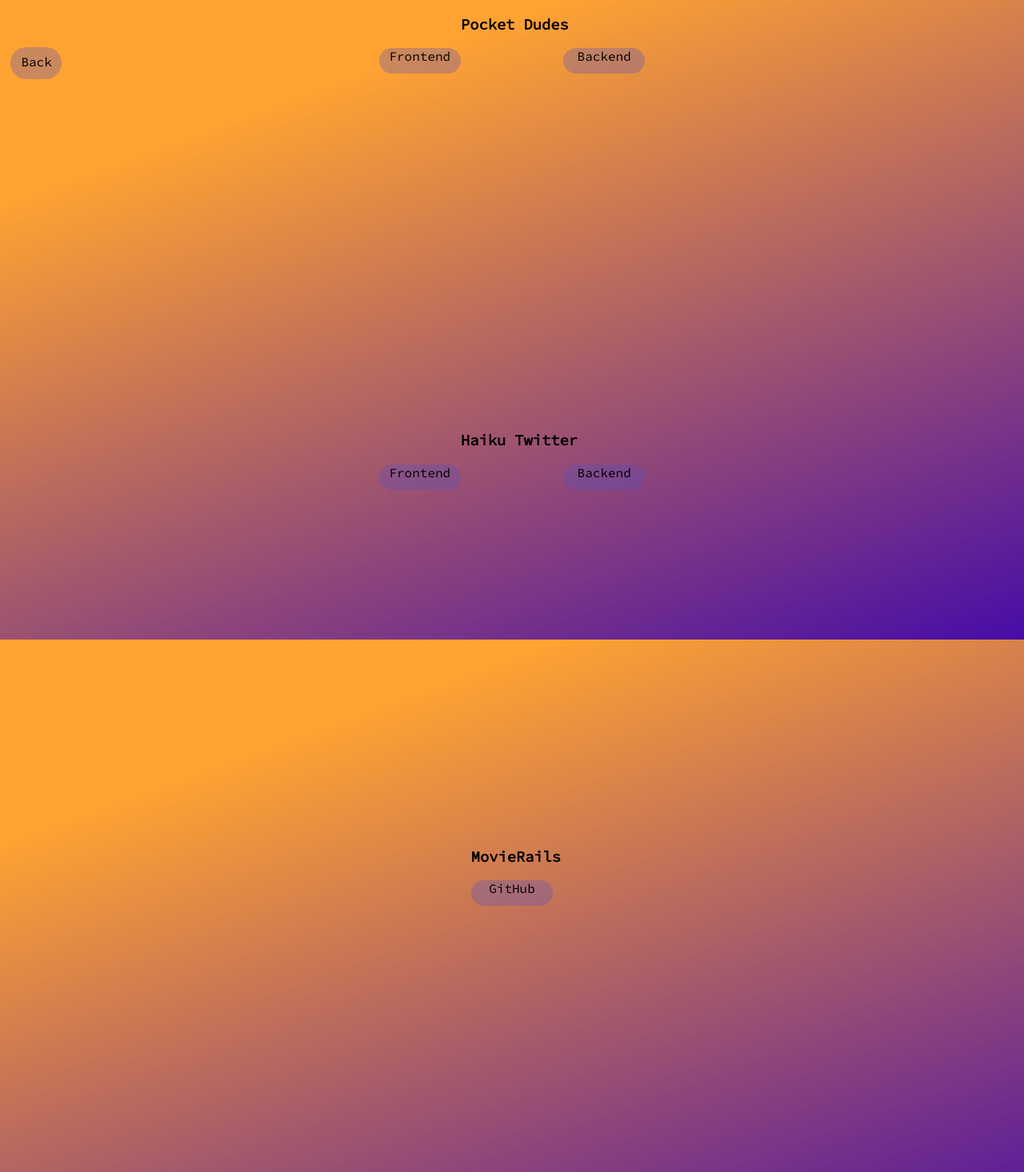
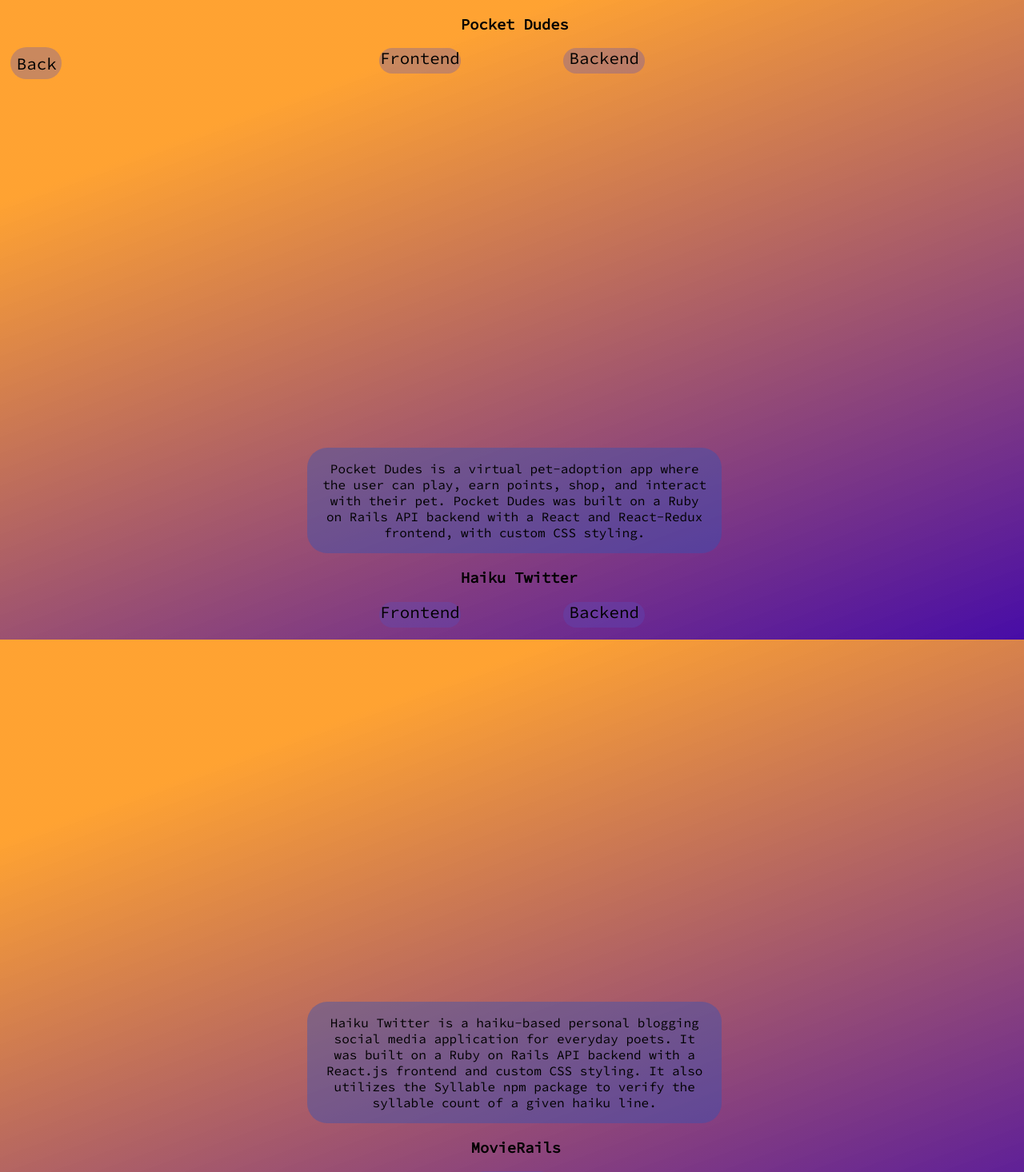
Before and after one commit to dickm19/portfolio, a React (Create React App) app: page /portfolio in a window 1280 px wide. Shown: the top 1466 px of the page at 80% size. Built offline with nearby package versions, Linux system fonts and the light colour scheme.

Commit message:
made it so links open in a new tab on clicking

```diff
--- a/src/Components/Contact.js
+++ b/src/Components/Contact.js
@@ -11,13 +11,13 @@
             </Link><br/>
             <div className='contact'>
                 <div className='gooey'>
-                    <a id='email' href="mailto:maryclairedick@gmail.com">Email Me</a>
+                    <a id='email' target="_blank" href="mailto:maryclairedick@gmail.com">Email Me</a>
                 </div><br/>
                 <div className='gooey'>
-                    <a  id='linkedin' href='https://www.linkedin.com/in/mary-dick/'>LinkedIn </a>
+                    <a  id='linkedin' target="_blank" href='https://www.linkedin.com/in/mary-dick/'>LinkedIn </a>
                 </div><br/>
                 <div className='gooey'>
-                    <a  id='github' href='https://github.com/dickm19'>GitHub </a>
+                    <a  id='github' target="_blank"href='https://github.com/dickm19'>GitHub </a>
                 </div><br/>
                 <svg>
                     <defs>
--- a/src/Components/Portfolio.js
+++ b/src/Components/Portfolio.js
@@ -9,8 +9,9 @@
                     <span className='back' style={{marginTop: 1 + 'vh', marginLeft: 1 + 'vh', color: 'black'}}>Back</span>
             </Link>
             <h3 id='pocket-dudes-header'>Pocket Dudes</h3>
-            <a className='frontend' href='https://github.com/dickm19/pocket-dudes-frontend'>Frontend</a>
-            <a className='backend' href='https://github.com/dickm19/pocket-dudes-backend'>Backend</a><br/>
+
+            <a className='frontend' href='https://github.com/dickm19/pocket-dudes-frontend 'target="_blank">Frontend</a>
+            <a className='backend' href='https://github.com/dickm19/pocket-dudes-backend' target="_blank">Backend</a><br/>
             <ReactPlayer
                 url="https://youtu.be/n54YuzA0Bqk"
                 id='pocket-dudes-demo'
@@ -19,9 +20,11 @@
                 width='40vw'
                 className='player'
             />
+            <text className='description'>Pocket Dudes is a virtual pet-adoption app where the user can play, earn points, shop, and interact with their pet. Pocket Dudes was built on a Ruby on Rails API backend with a React and React-Redux frontend, with custom CSS styling.
+            </text>
             <h3 id='haiku-header'>Haiku Twitter</h3>
-            <a className='frontend' href='https://github.com/dickm19/haiku-twitter-frontend'> Frontend</a>
-            <a className='backend'href='https://github.com/dickm19/haiku-twitter-api-backend'> Backend</a><br/>
+            <a className='frontend' href='https://github.com/dickm19/haiku-twitter-frontend' target="_blank"> Frontend</a>
+            <a className='backend'href='https://github.com/dickm19/haiku-twitter-api-backend' target="_blank"> Backend</a><br/>
             <ReactPlayer
                 url="https://youtu.be/rTtrQBAWrDM"
                 id='haiku-twitter-demo'
@@ -30,8 +33,10 @@
                 width='40vw'
                 className='player'
             />
+            <text className='description'>Haiku Twitter is a haiku-based personal blogging social media application for everyday poets. It was built on a Ruby on Rails API backend with a React.js frontend and custom CSS styling. It also utilizes the Syllable npm package to verify the syllable count of a given haiku line.
+            </text>
             <h3 id='movie-header'>MovieRails</h3>
-            <a id='movie-rails-github' href='https://github.com/dickm19/movieRails'> GitHub</a><br/>
+            <a id='movie-rails-github' href='https://github.com/dickm19/movieRails' target="_blank"> GitHub</a><br/>
             <ReactPlayer
                 url="https://youtu.be/jEa6omalgQc"
                 id='movie-rails-demo'
@@ -40,6 +45,8 @@
                 width='40vw'
                 className='player'
             />
+            <text className='description'>MovieRails is a film-based information application for movie enthusiasts. It was built as a stand-alone Ruby on Rails app and uses custom CSS styling.
+            </text>
             <svg>
                 <defs>
                     <filter id="drop-shadow">
--- a/src/Components/Portfolio.scss
+++ b/src/Components/Portfolio.scss
@@ -16,8 +16,20 @@
     filter:url('#drop-shadow');
 
 }
+.description{
+    padding: 2vh;
+    display: inline-block;
+    width: 38vw;
+    margin-left: 30vw;
+    text-align: center;
+    margin-top: 5vh;
+    border-radius: 25px;
+    background-color: rgba(48, 84, 182, 0.411);
+}
+
 
 .portfolio a{
+    font-size: 1.3em;
     display: inline-block;
     position: absolute;
     border-radius: 25vw;
```
Also changed, not shown: 1 other file (tests, documents, lock files or other folders).
